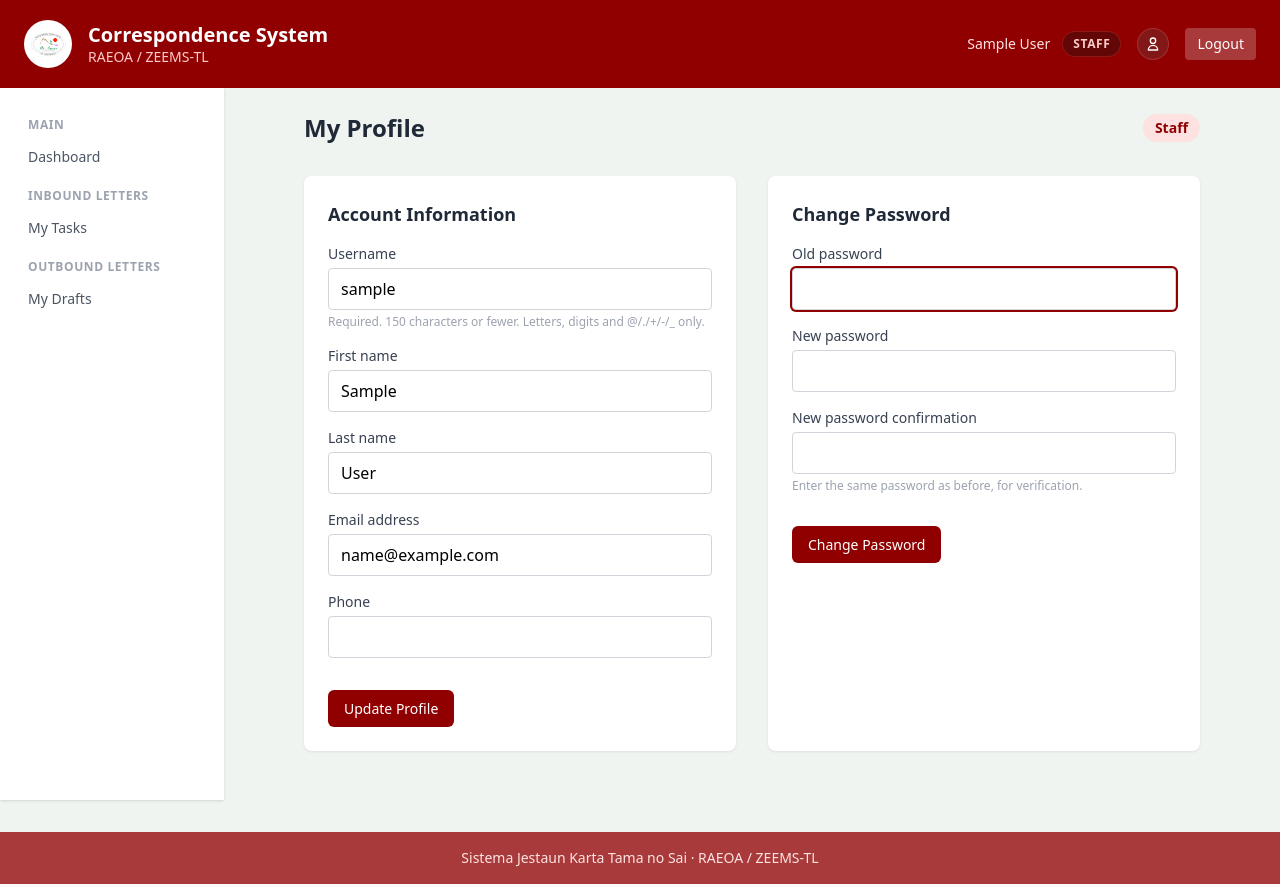
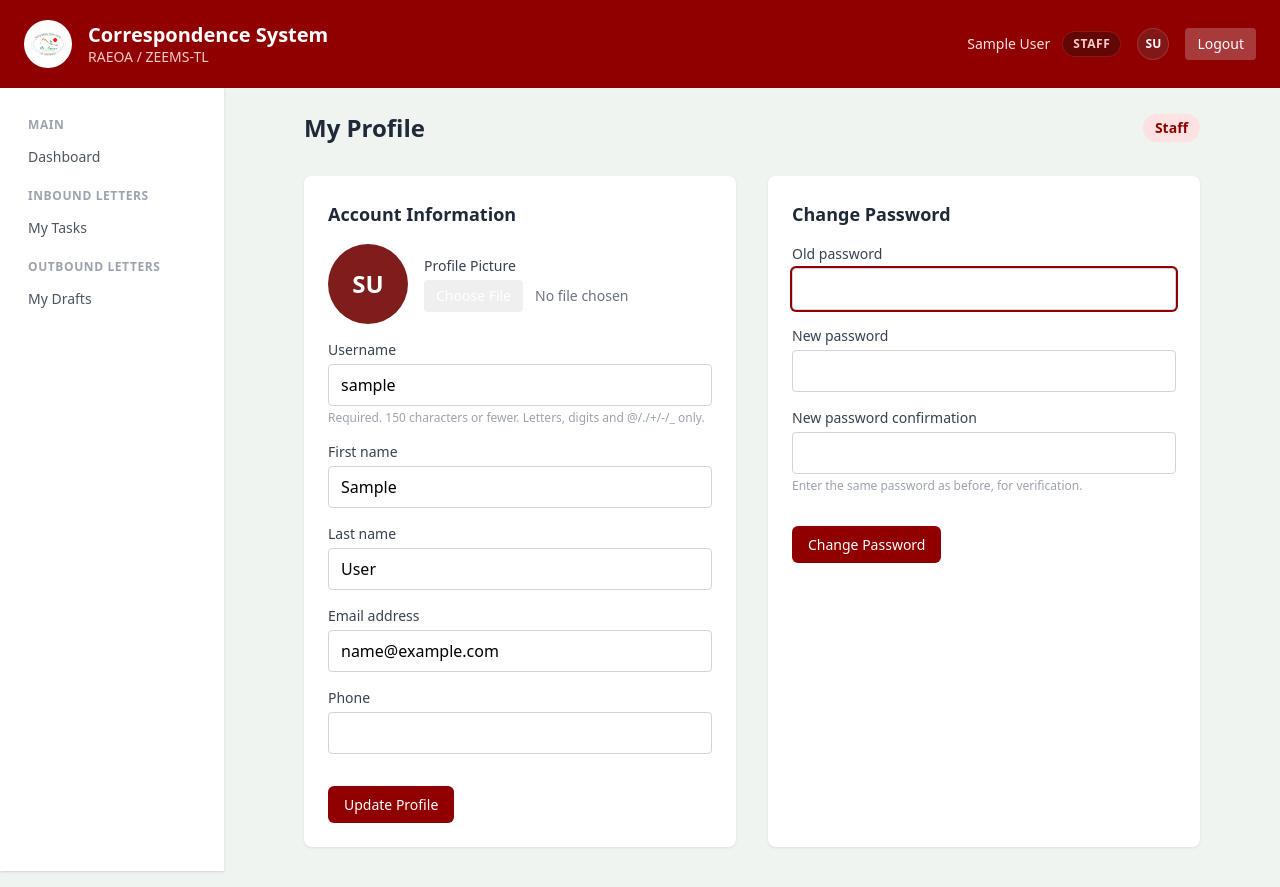
Before and after one commit to Noro18/Corespondence-System, a Django app: page /profile/ in a window 1280 px wide. Shown: the top 887 px of the page. Run offline with Django 5.2, Linux system fonts and the light colour scheme; the visitor is signed in with stand-in values (Sample User, id 1); some libraries are stand-ins or nearby versions.

Commit message:
add : Profile pictures

```diff
--- a/apps/accounts/admin.py
+++ b/apps/accounts/admin.py
@@ -7,7 +7,7 @@ from .models import CustomUser
 @admin.register(CustomUser)
 class CustomUserAdmin(UserAdmin):
     fieldsets = UserAdmin.fieldsets + (
-        ("Additional Info", {"fields": ("role", "phone", "department")}),
+        ("Additional Info", {"fields": ("role", "phone", "department", "profile_picture")}),
     )
     add_fieldsets = UserAdmin.add_fieldsets + (
         ("Additional Info", {"fields": ("role", "phone", "department")}),
--- a/apps/accounts/models.py
+++ b/apps/accounts/models.py
@@ -18,6 +18,7 @@ class CustomUser(AbstractUser):
     role = models.CharField(max_length=5, choices=Role.choices, default=Role.STAFF)
     phone = models.CharField(max_length=20, blank=True)
     department = models.CharField(max_length=100, blank=True)
+    profile_picture = models.ImageField(upload_to="profile_pictures/", blank=True, null=True)
     created_at = models.DateTimeField(auto_now_add=True)
     updated_at = models.DateTimeField(auto_now=True)
 
--- a/apps/accounts/views.py
+++ b/apps/accounts/views.py
@@ -36,7 +36,7 @@ class CustomUserChangeForm(UserChangeForm):
 class UserProfileForm(forms.ModelForm):
     class Meta:
         model = CustomUser
-        fields = ("username", "first_name", "last_name", "email", "phone")
+        fields = ("username", "first_name", "last_name", "email", "phone", "profile_picture")
 
 
 class ProfileView(LoginRequiredMixin, View):
@@ -56,8 +56,10 @@ class ProfileView(LoginRequiredMixin, View):
         password_form = django.contrib.auth.forms.PasswordChangeForm(user=request.user)
 
         if action == "update_profile":
-            user_form = UserProfileForm(request.POST, instance=request.user)
+            user_form = UserProfileForm(request.POST, request.FILES, instance=request.user)
             if user_form.is_valid():
+                if request.POST.get("clear_picture"):
+                    user_form.instance.profile_picture = None
                 user_form.save()
                 django.contrib.messages.success(request, "Your profile details have been successfully updated.")
                 return HttpResponseRedirect(reverse("monitoring:dashboard"))
--- a/templates/accounts/profile.html
+++ b/templates/accounts/profile.html
@@ -25,11 +25,38 @@
     <!-- Profile Details Form -->
     <div class="panel p-6">
       <h2 class="text-lg font-semibold text-gray-800 mb-4">Account Information</h2>
-      <form method="post" class="space-y-4">
+      <form method="post" enctype="multipart/form-data" class="space-y-4">
         {% csrf_token %}
         <input type="hidden" name="action" value="update_profile">
 
+        <!-- Profile Picture -->
+        <div class="flex items-center gap-4 mb-4">
+          <div class="shrink-0">
+            {% if user.profile_picture %}
+            <img id="avatar-preview" src="{{ user.profile_picture.url }}" alt="Profile"
+                 class="w-20 h-20 rounded-full object-cover border-2 border-gray-200">
+            {% else %}
+            <span id="avatar-preview" class="inline-flex items-center justify-center w-20 h-20 rounded-full bg-red-900 text-white text-2xl font-bold">
+              {{ user.first_name|first }}{{ user.last_name|first }}
+            </span>
+            {% endif %}
+          </div>
+          <div class="flex-1">
+            <label class="block text-sm font-medium text-gray-700 mb-1">Profile Picture</label>
+            <input type="file" name="profile_picture" accept="image/*" id="id_profile_picture"
+                   class="w-full text-sm text-gray-500 file:mr-3 file:py-1.5 file:px-3 file:rounded file:border-0 file:text-sm file:font-medium file:bg-maroon file:text-white hover:file:bg-maroon-dark file:cursor-pointer"
+                   onchange="previewAvatar(this)">
+            {% if user.profile_picture %}
+            <label class="inline-flex items-center gap-1.5 mt-2 text-xs text-gray-500 cursor-pointer">
+              <input type="checkbox" name="clear_picture" value="1" class="h-3 w-3 rounded border-gray-300 text-red-700 focus:ring-[#900000]">
+              Remove current picture
+            </label>
+            {% endif %}
+          </div>
+        </div>
+
         {% for field in user_form %}
+        {% if field.name != "profile_picture" %}
         <div>
           <label for="{{ field.id_for_label }}" class="block text-sm font-medium text-gray-700 mb-1">{{ field.label }}</label>
           {{ field }}
@@ -40,6 +67,7 @@
           <p class="text-gray-400 text-xs mt-1">{{ field.help_text }}</p>
           {% endif %}
         </div>
+        {% endif %}
         {% endfor %}
 
         <div class="pt-4">
@@ -85,9 +113,28 @@
 <script>
   // Add styling classes to form widgets dynamically
   document.querySelectorAll('input, select, textarea').forEach(el => {
-    if (!el.classList.contains('w-full') && el.type !== 'checkbox' && el.type !== 'hidden') {
+    if (!el.classList.contains('w-full') && el.type !== 'checkbox' && el.type !== 'hidden' && el.type !== 'file') {
       el.classList.add('w-full', 'px-3', 'py-2', 'border', 'border-gray-300', 'rounded', 'focus:outline-none', 'focus:ring-2', 'focus:ring-[#900000]');
     }
   });
+
+  function previewAvatar(input) {
+    var preview = document.getElementById('avatar-preview');
+    if (input.files && input.files[0]) {
+      var reader = new FileReader();
+      reader.onload = function(e) {
+        if (preview.tagName === 'IMG') {
+          preview.src = e.target.result;
+        } else {
+          var img = document.createElement('img');
+          img.id = 'avatar-preview';
+          img.src = e.target.result;
+          img.className = 'w-20 h-20 rounded-full object-cover border-2 border-gray-200';
+          preview.parentNode.replaceChild(img, preview);
+        }
+      };
+      reader.readAsDataURL(input.files[0]);
+    }
+  }
 </script>
 {% endblock %}
--- a/templates/base.html
+++ b/templates/base.html
@@ -133,10 +133,15 @@
           {% elif user.role == 'STF' %}Staff
           {% else %}{{ user.get_role_display }}{% endif %}
         </span>
-        <a href="{% url 'accounts:profile' %}" title="Edit Profile & Settings" class="inline-flex items-center justify-center w-8 h-8 rounded-full bg-red-900/80 hover:bg-red-700 text-white transition shadow-sm border border-red-400/30 ml-1">
-          <svg class="w-4 h-4" fill="none" stroke="currentColor" stroke-width="2" viewBox="0 0 24 24">
-            <path stroke-linecap="round" stroke-linejoin="round" d="M16 7a4 4 0 11-8 0 4 4 0 018 0zM12 14a7 7 0 00-7 7h14a7 7 0 00-7-7z"></path>
-          </svg>
+        <a href="{% url 'accounts:profile' %}" title="Edit Profile & Settings" class="ml-1">
+          {% if user.profile_picture %}
+          <img src="{{ user.profile_picture.url }}" alt="{{ user.get_full_name }}"
+               class="w-8 h-8 rounded-full object-cover border border-red-400/30 shadow-sm">
+          {% else %}
+          <span class="inline-flex items-center justify-center w-8 h-8 rounded-full bg-red-900/80 text-white text-xs font-bold border border-red-400/30 shadow-sm">
+            {{ user.first_name|first }}{{ user.last_name|first }}
+          </span>
+          {% endif %}
         </a>
         {% if user.role == 'ADMIN' %}
         <a href="{% url 'admin:index' %}" class="text-red-200 hover:text-white text-sm ml-2">Admin</a>
```
Also changed, not shown: templates/accounts/user_list.html (+12 -1 lines), apps/accounts/migrations/0004_customuser_profile_picture.py (added).
